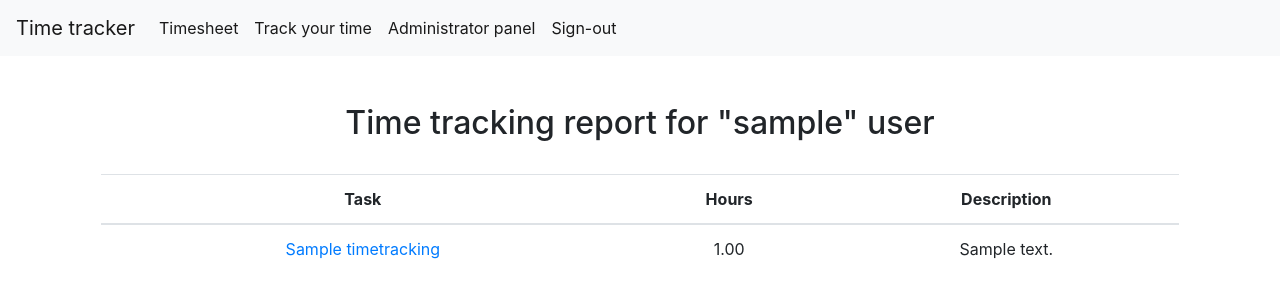
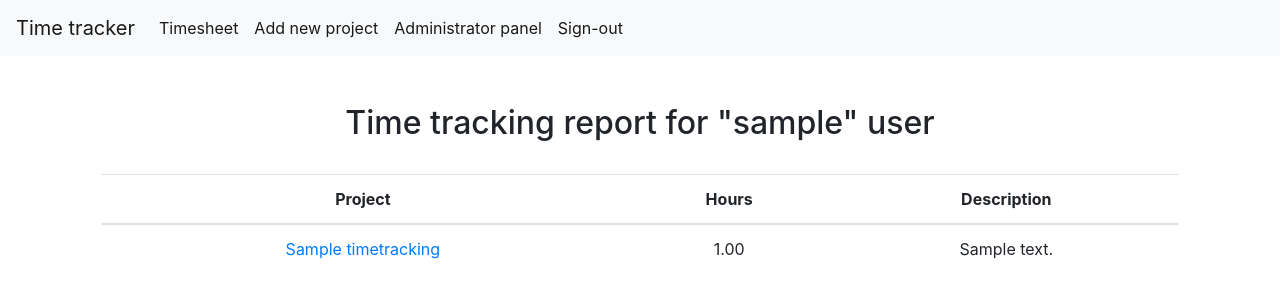
Before and after one commit to AndreyAnokhin/time_tracker, a Django app: page /time_tracker/ in a window 1280 px wide. Shown: the top 300 px of the page. Run offline with Django 3.2, Linux system fonts and the light colour scheme; a user stored in the database is signed in; tables that the repository leaves empty hold one stand-in row (values such as "Sample post"); some libraries are stand-ins or nearby versions.

Commit message:
add link-buttons on main and timesheet pages

```diff
--- a/time_tracker_project/templates/navbar.html
+++ b/time_tracker_project/templates/navbar.html
@@ -12,7 +12,7 @@
                     <a class="nav-link" href="{% url 'time_tracker_url' %}">Timesheet</a>
                 </li>
                 <li class="nav-item active">
-                    <a class="nav-link" href="{% url 'add_task_url' %}">Track your time</a>
+                    <a class="nav-link" href="{% url 'add_task_url' %}">Add new project</a>
                 </li>
                 <li class="nav-item">
                     <a class="nav-link active" href="/admin">Administrator panel</a>
--- a/time_tracker_project/templates/registration/login.html
+++ b/time_tracker_project/templates/registration/login.html
@@ -10,7 +10,7 @@
     <p>Your account doesn't have access to this page. To proceed,
     please login with an account that has access.</p>
     {% else %}
-    <p>Please login to see this page.</p>
+    <h5>Please login to see this page.</h5><br>
     {% endif %}
 {% endif %}
 
@@ -19,7 +19,7 @@
 <div class="container">
   <div class="row">
     <div class="col-md-4 mx-auto">
-        <h2>Please sign in</h2><br>
+        <h3>Please sign in</h3><br>
         <input type="hidden" name="next" value="{{ next }}">
         {{ form }}
         <button class="btn btn-primary" type="submit">Sign in</button>
--- a/time_tracker_project/time_tracker_site/templates/time_tracker_site/time_tracking.html
+++ b/time_tracker_project/time_tracker_site/templates/time_tracker_site/time_tracking.html
@@ -9,7 +9,7 @@
     <table class="table">
   <thead>
     <tr>
-      <th scope="col">Task</th>
+      <th scope="col">Project</th>
       <th scope="col">Hours</th>
       <th scope="col">Description</th>
     </tr>
@@ -27,4 +27,13 @@
   </tbody>
 </table>
 
+    <div>
+        {% if not time_trackers %}
+            <br>
+            <h5>You have no projects yet. Do you want to add a new one?</h5>
+            <br>
+            <a class="btn btn-primary" href="{% url 'add_task_url' %}" role="button">Add new project</a>
+        {% endif %}
+    </div>
+
 {% endblock %}
```
Also changed, not shown: time_tracker_project/time_tracker_site/templates/time_tracker_site/index.html (+6 -1 lines).
